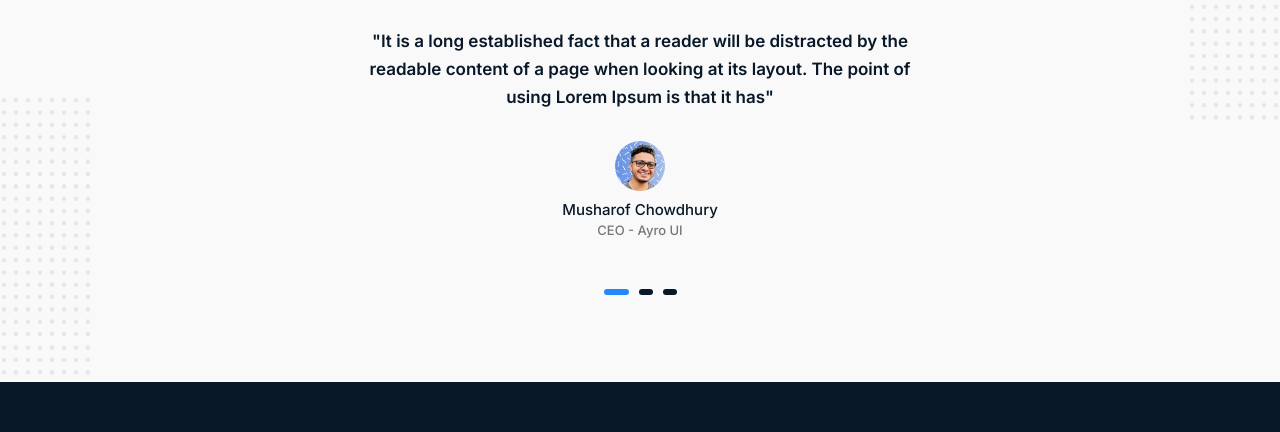
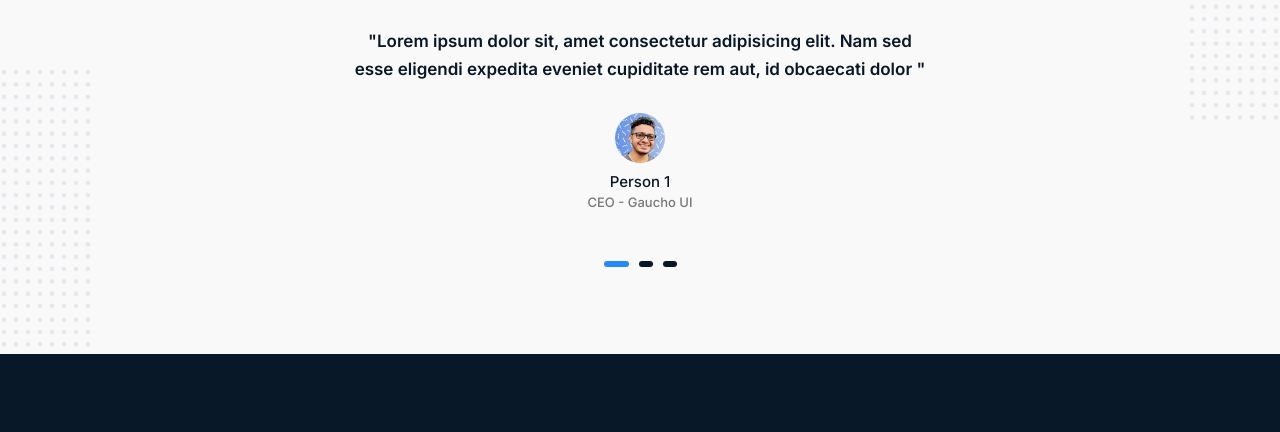
Before and after one commit to bikash3024/Demo-site, a plain HTML site: page index.html in a window 1280 px wide. Shown: the part 3698-4130 px from the top of the page. Drawn offline with nearby package versions, Linux system fonts and the light colour scheme; a web font is replaced by a local one.

Commit message:
minor fix

```diff
--- a/index.html
+++ b/index.html
@@ -1188,16 +1188,16 @@
                     <img src="assets/images/testimonial/brand2.svg" alt="#" />
                   </div>
                   <p>
-                    "It is a long established fact that a reader will be
-                    distracted by the readable content of a page when looking at
-                    its layout. The point of using Lorem Ipsum is that it has"
+                    "Lorem ipsum dolor sit, amet consectetur adipisicing elit.
+                    Nam sed esse eligendi expedita eveniet cupiditate rem aut,
+                    id obcaecati dolor "
                   </p>
                 </div>
                 <div class="author">
                   <img src="assets/images/testimonial/testi1.jpg" alt="#" />
                   <h4 class="name">
-                    Musharof Chowdhury
-                    <span class="deg">CEO - Ayro UI</span>
+                    Person 1
+                    <span class="deg">CEO - Gaucho UI</span>
                   </h4>
                 </div>
               </div>
@@ -1208,15 +1208,15 @@
                     <img src="assets/images/testimonial/brand1.svg" alt="#" />
                   </div>
                   <p>
-                    "It is a long established fact that a reader will be
-                    distracted by the readable content of a page when looking at
-                    its layout. The point of using Lorem Ipsum is that it has"
+                    "Lorem ipsum dolor sit, amet consectetur adipisicing elit.
+                    Nam sed esse eligendi expedita eveniet cupiditate rem aut,
+                    id obcaecati dolor "
                   </p>
                 </div>
                 <div class="author">
                   <img src="assets/images/testimonial/testi2.jpg" alt="#" />
                   <h4 class="name">
-                    Musharof Chowdhury
+                    Person 2
                     <span class="deg">CEO - GrayGrids</span>
                   </h4>
                 </div>
@@ -1228,16 +1228,16 @@
                     <img src="assets/images/testimonial/brand3.svg" alt="#" />
                   </div>
                   <p>
-                    "It is a long established fact that a reader will be
-                    distracted by the readable content of a page when looking at
-                    its layout. The point of using Lorem Ipsum is that it has"
+                    "Lorem ipsum dolor sit, amet consectetur adipisicing elit.
+                    Nam sed esse eligendi expedita eveniet cupiditate rem aut,
+                    id obcaecati dolor "
                   </p>
                 </div>
                 <div class="author">
                   <img src="assets/images/testimonial/testi3.jpg" alt="#" />
                   <h4 class="name">
-                    Naimur Rahman
-                    <span class="deg">CEO - WpthemesGrid</span>
+                    Person 3
+                    <span class="deg">CEO - Gaucho bhai</span>
                   </h4>
                 </div>
               </div>
```
